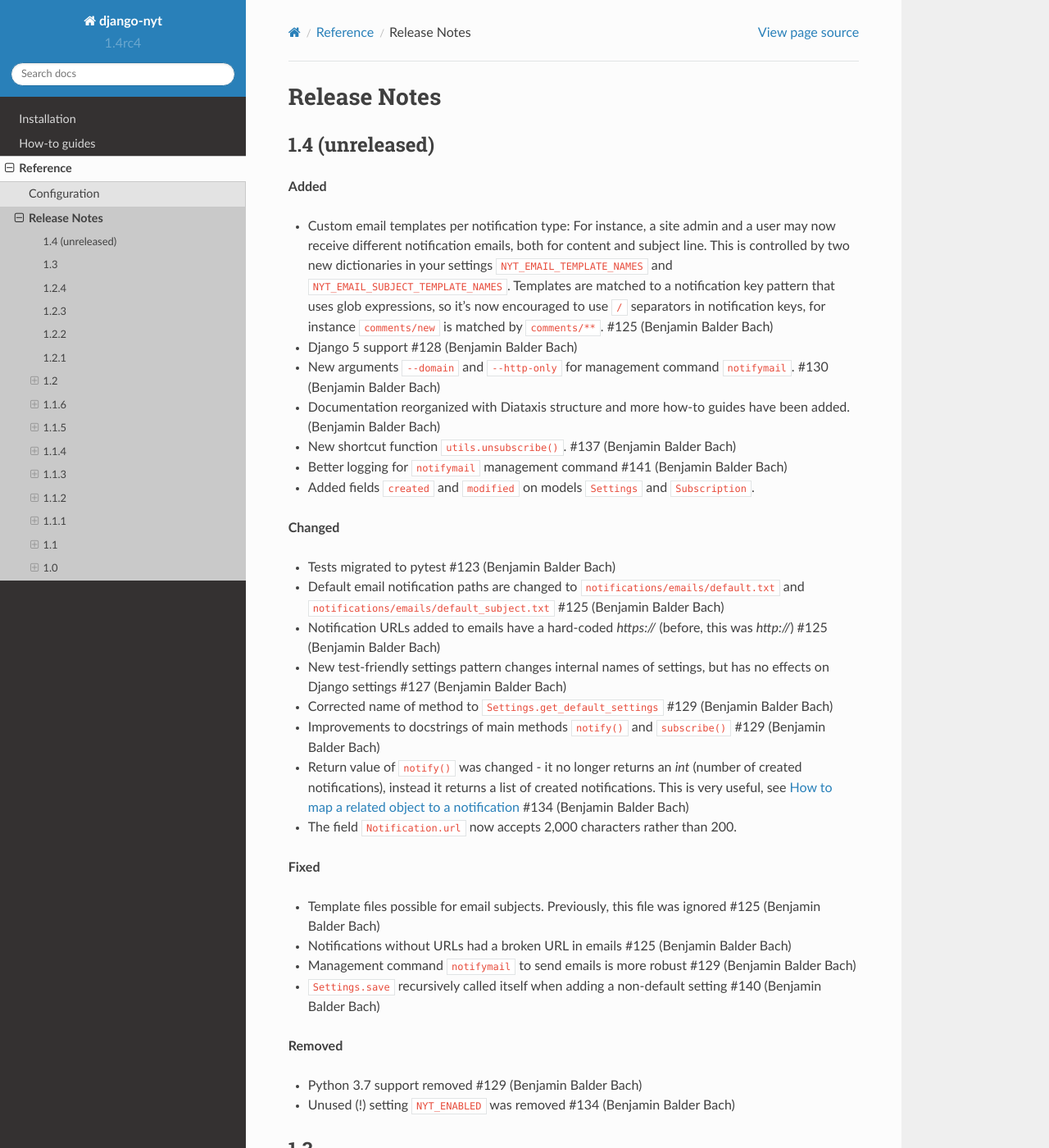
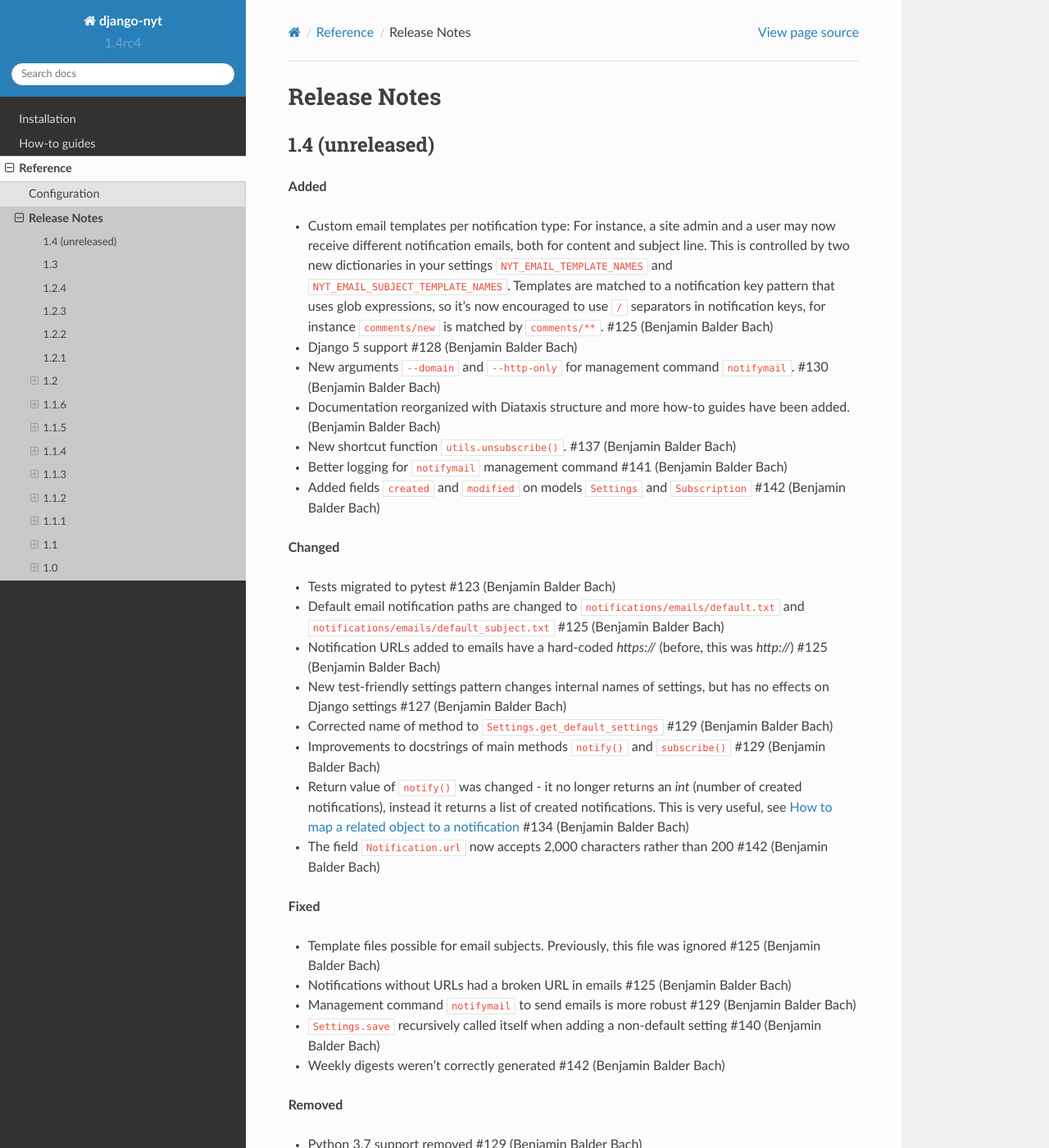
Before and after one commit to django-wiki/django-nyt, a Sphinx documentation site: the page built from docs/release_notes.rst, in a window 1280 px wide and 1400 px high. Shown: the whole window at 82% size. Built offline with Sphinx 7.4.7 and the Read the Docs theme 2.0.0, drawn with Linux system fonts in a browser that asks for light colours; pages that are not in the unit, such as notebooks, are missing from menus.

Commit message:
Update release notes

```diff
--- a/docs/release_notes.rst
+++ b/docs/release_notes.rst
@@ -17,7 +17,7 @@
 * Documentation reorganized with Diataxis structure and more how-to guides have been added. (Benjamin Balder Bach)
 * New shortcut function ``utils.unsubscribe()``. #137 (Benjamin Balder Bach)
 * Better logging for ``notifymail`` management command #141 (Benjamin Balder Bach)
-* Added fields ``created`` and ``modified`` on models ``Settings`` and ``Subscription``.
+* Added fields ``created`` and ``modified`` on models ``Settings`` and ``Subscription`` #142 (Benjamin Balder Bach)
 
 **Changed**
 
@@ -29,7 +29,7 @@
 * Improvements to docstrings of main methods ``notify()`` and ``subscribe()`` #129 (Benjamin Balder Bach)
 * Return value of ``notify()`` was changed - it no longer returns an `int` (number of created notifications), instead it returns a list of created notifications.
   This is very useful, see :doc:`howto/object_relations` #134 (Benjamin Balder Bach)
-* The field ``Notification.url`` now accepts 2,000 characters rather than 200.
+* The field ``Notification.url`` now accepts 2,000 characters rather than 200 #142 (Benjamin Balder Bach)
 
 **Fixed**
 
@@ -37,6 +37,7 @@
 * Notifications without URLs had a broken URL in emails #125 (Benjamin Balder Bach)
 * Management command ``notifymail`` to send emails is more robust #129 (Benjamin Balder Bach)
 * ``Settings.save`` recursively called itself when adding a non-default setting #140 (Benjamin Balder Bach)
+* Weekly digests weren't correctly generated #142 (Benjamin Balder Bach)
 
 **Removed**
 
```
Also changed, not shown: 1 other file.
